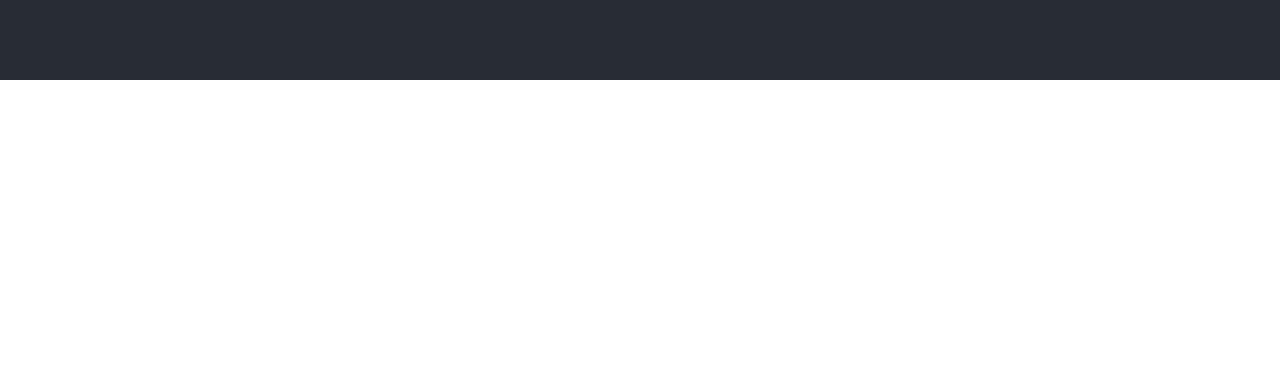
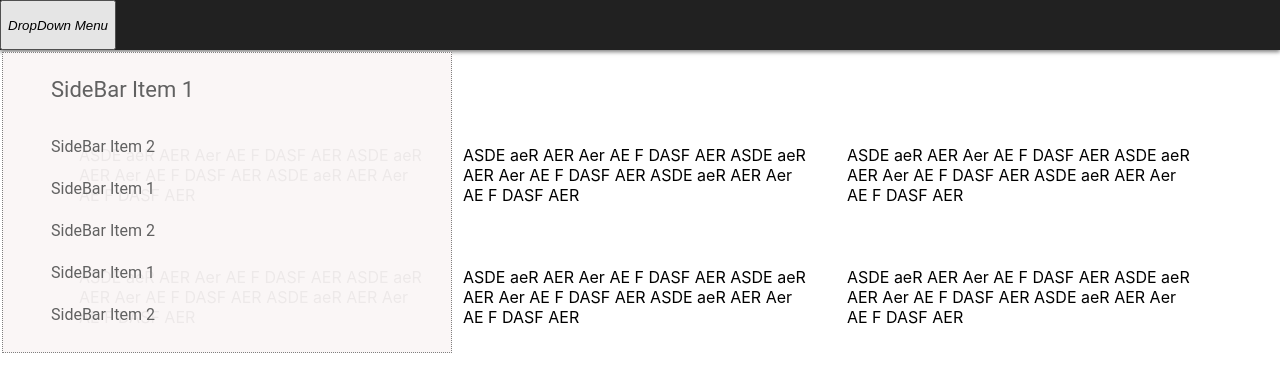
Before and after one commit to valikonen/demo-react-ix, a React (Create React App) app: page / in a window 1280 px wide. Shown: the top 392 px of the page. Built offline with nearby package versions, Linux system fonts and the light colour scheme.

Commit message:
Nav + sidebar

```diff
--- a/package.json
+++ b/package.json
@@ -3,6 +3,8 @@
   "version": "0.1.0",
   "private": true,
   "dependencies": {
+    "@material-ui/core": "^4.9.11",
+    "@material-ui/icons": "^4.9.1",
     "@testing-library/jest-dom": "^4.2.4",
     "@testing-library/react": "^9.3.2",
     "@testing-library/user-event": "^7.1.2",
--- a/src/App.css
+++ b/src/App.css
@@ -1,18 +1,62 @@
 .App {
-  text-align: center;
+  /* text-align: center; */
 }
 
-.App-header {
-  background-color: #282c34;
-  min-height: 10vh;
+.header {
+  opacity: 1;
+  transform: translateY(0);
+  transition: transform .3s cubic-bezier(.4, 0, .2, 1) .3s, opacity 0s .3s;
+  top: 0;
+  width: 100%;
+  background-color: #212121;
+  box-shadow: 0 2px 4px rgba(0, 0, 0, .5);
   display: flex;
-  flex-direction: column;
-  align-items: center;
-  justify-content: center;
-  font-size: calc(10px + 2vmin);
-  color: white;
+  height: 50px;
 }
 
-.App-link {
-  color: #61dafb;
+.sidebar {
+  border: 1px dotted grey;
+  width: 35%;
+  position: fixed;
+  margin: 2px;
+  z-index: 1;
+  background-color: rgba(250, 246, 246, 0.95);
 }
+.sidebar li:first-child {
+  font-size: 22px;
+  margin-bottom: 15px;
+}
+
+.container {
+  margin: 5%;
+  width: 90%;
+}
+
+ul {
+  padding: 0;
+}
+
+li {
+  list-style-type: none;
+  color: #616161;
+  display: block;
+  line-height: 18px;
+  padding: 12px 48px;
+  text-align: left;
+  width: 100%;
+  font-family: Roboto,sans-serif;
+  font-weight: 400;
+}
+
+button {
+  min-width: 50px;
+}
+
+.col-33 {
+  width: 33.33%;
+  float: left;
+}
+
+.box {
+  padding: 15px;
+}
--- a/src/App.js
+++ b/src/App.js
@@ -1,12 +1,64 @@
 import React from 'react';
 import './App.css';
+// import Header from './components/Header';
 
 function App() {
+
+
   return (
     <div className="App">
-      <header className="App-header">
+      <header className="header">
+        <button>
+          <i class="material-icons notranslate header__hamburger-icon" title="Toggle Navigation">DropDown Menu</i>
+        </button>
+      </header>
+      <div className="sidebar">
+        <ul>
+          <li>SideBar Item 1</li>
+          <li>SideBar Item 2</li>
+          <li>SideBar Item 1</li>
+          <li>SideBar Item 2</li>
+          <li>SideBar Item 1</li>
+          <li>SideBar Item 2</li>
+        </ul>
+      </div>
+      <div className="container">
+        <div className="col-33">
+          <div class="box">
+            <p>ASDE aeR AER Aer AE F DASF AER ASDE aeR AER Aer AE F DASF AER ASDE aeR AER Aer AE F DASF AER </p>
+          </div>
+        </div>
+        <div className="col-33">
+          <div class="box">
+            <p>ASDE aeR AER Aer AE F DASF AER ASDE aeR AER Aer AE F DASF AER ASDE aeR AER Aer AE F DASF AER </p>
+          </div>
+        </div>
+        <div className="col-33">
+          <div class="box">
+            <p>ASDE aeR AER Aer AE F DASF AER ASDE aeR AER Aer AE F DASF AER ASDE aeR AER Aer AE F DASF AER </p>
+          </div>
+        </div>
+        <div className="col-33">
+          <div class="box">
+            <p>ASDE aeR AER Aer AE F DASF AER ASDE aeR AER Aer AE F DASF AER ASDE aeR AER Aer AE F DASF AER </p>
+          </div>
+        </div>
+        <div className="col-33">
+          <div class="box">
+            <p>ASDE aeR AER Aer AE F DASF AER ASDE aeR AER Aer AE F DASF AER ASDE aeR AER Aer AE F DASF AER </p>
+          </div>
+        </div>
+        <div className="col-33">
+          <div class="box">
+            <p>ASDE aeR AER Aer AE F DASF AER ASDE aeR AER Aer AE F DASF AER ASDE aeR AER Aer AE F DASF AER </p>
+          </div>
+        </div>
+      </div>
 
-      </header>
+
+
+      {/* <Header /> */}
+
     </div>
   );
 }
--- /dev/null
+++ b/src/components/Header.js
@@ -0,0 +1,36 @@
+import React, { useState, useEffect } from 'react';
+import List from '@material-ui/core/List';
+import ListItem from '@material-ui/core/ListItem';
+import ListItemIcon from '@material-ui/core/ListItemIcon';
+import ListItemText from '@material-ui/core/ListItemText';
+import InboxIcon from '@material-ui/icons/MoveToInbox';
+import MailIcon from '@material-ui/icons/Mail';
+
+const Header = (props) => {
+  const [sideBar, setSidebar] = useState(false);
+
+  useEffect(() => {
+  }, [sideBar]);
+
+  const toggleSideBar = () => {
+    setSidebar(oldValue => !oldValue)
+  }
+
+  return (
+    <div>
+      <button onClick={toggleSideBar}>Side</button>
+
+      {sideBar&&(<List>
+        {['Inbox', 'Starred', 'Send email', 'Drafts'].map((text, index) => (
+          <ListItem button key={text}>
+            <ListItemIcon>{index % 2 === 0 ? <InboxIcon /> : <MailIcon />}</ListItemIcon>
+            <ListItemText primary={text} />
+          </ListItem>
+        ))}
+      </List>)}
+    </div>
+  )
+}
+
+
+export default Header;
```
Also changed, not shown: 1 other file (tests, documents, lock files or other folders).
